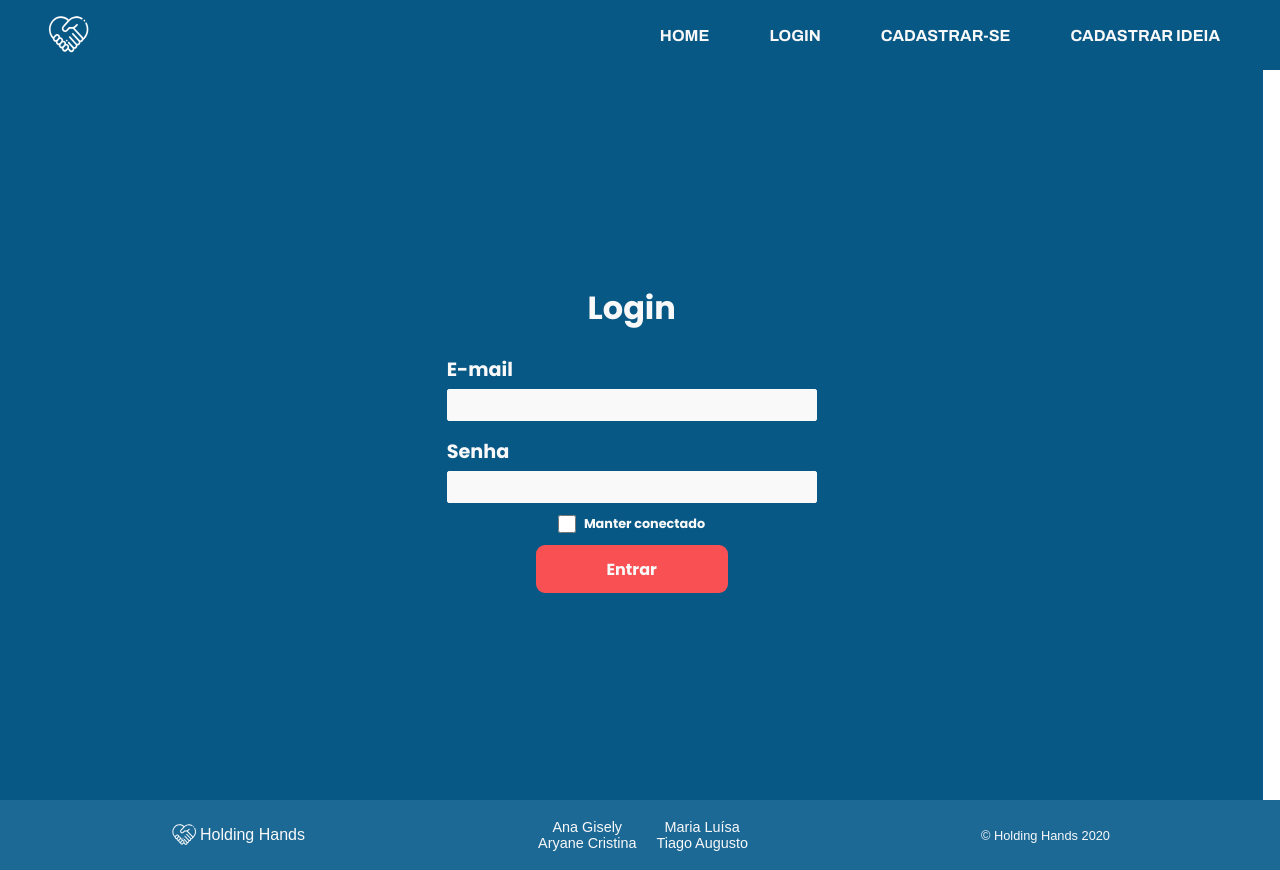
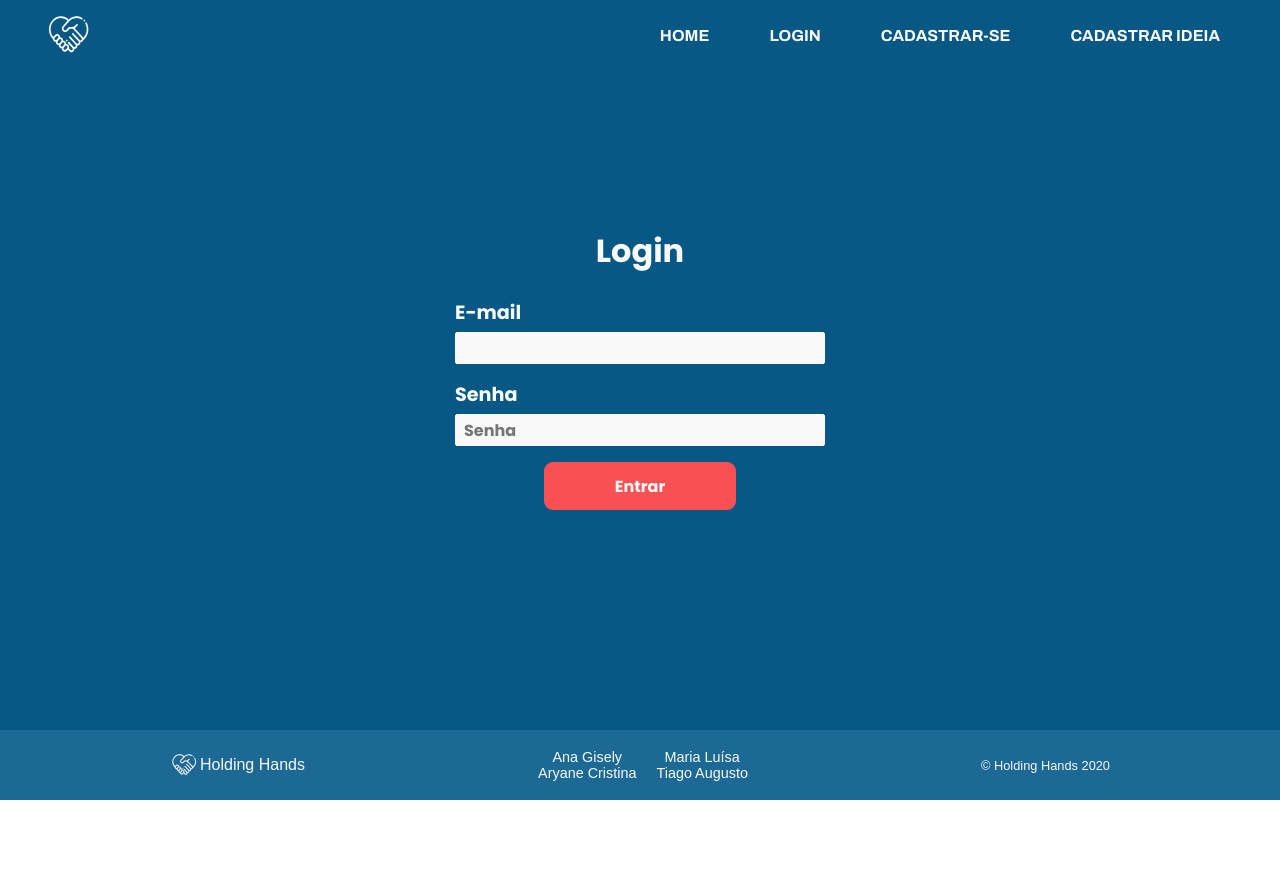
Before and after one commit to rede-cidada/holding-hands, a React (Create React App) app: page /login in a window 1280 px wide. After the commit the page ends 800 px from the top, so only its background shows below. Built offline with nearby package versions, Linux system fonts and the light colour scheme; a web font is replaced by a local one.

Commit message:
Modal do login pronto

```diff
--- a/package.json
+++ b/package.json
@@ -9,6 +9,7 @@
     "@testing-library/user-event": "^7.2.1",
     "react": "^16.13.1",
     "react-dom": "^16.13.1",
+    "react-hook-form": "^6.9.2",
     "react-router-dom": "^5.2.0",
     "react-scripts": "3.4.3"
   },
--- a/src/pages/Header/header.css
+++ b/src/pages/Header/header.css
@@ -16,7 +16,7 @@ a {
     background: var(--background-secondary);
 
     position: fixed;
-    z-index: 10;
+    z-index: 9;
 }
 
 .logo-header{
--- a/src/pages/Login/index.js
+++ b/src/pages/Login/index.js
@@ -1,42 +1,98 @@
 import React from "react"
 import "./login.css"
+import { useForm } from "react-hook-form";
+import { useState } from 'react';
+import { Link } from "react-router-dom";
+
+import Sucess from '../../assets/img/Login/sim.svg';
 
 const Login= () => {
+
+    const { register, errors } = useForm();
+
+    const [email, setEmail] = useState("");
+    const [senha, setSenha] = useState("");
+
+    const [sucesso, setSucesso] = useState(false);
+
+    let storage = [];
+
+    const emailChange = (e) => {
+
+        setEmail(e.target.value)
+    }
+
+    const senhaChange = (e) => {
+
+        setSenha(e.target.value)
+    }
+
+    const cadastrar2 = (event) => {
+        event.preventDefault();
+
+        storage.push({ email: email, senha: senha });
+        setSucesso(true)
+
+    }
+
     return(
-        <div class='container-cadastro'>
+        <div class='container-login'>
             <h2 class='title-cadastro'>Login</h2>
 
-            <div class='form-container'>
+            <form class='form-container'>
                 <div class='container-input'>
                     <label class='cadastro-label' for="email">
                         E-mail
                     </label>
-                    <input class='input-cadastro' type="email" id="email" name="email"/>
+                    <input class='input-cadastro' type="email" id="email" name="email" onChange={emailChange} ref={register({
+                    required: "Digite seu e-mail",
+                    pattern: {
+                        value: /^[A-Z0-9._%+-]+@[A-Z0-9.-]+\.[A-Z]{2,4}$/i,
+                        message: "Digite um endereço de e-mail válido",
+                    },
+                    })}/>
+
+                    {errors.email && <p className="error">{errors.email.message}</p>}
+
                 </div>
 
                 <div class='container-input'>
                     <label class='cadastro-label' for="senha">
                         Senha
                     </label>
-                    <input class='input-cadastro' type="password" id="senha" name="senha"/>
+                    <input class='input-cadastro' type="password" id="senha" name="senha"  onChange={senhaChange}
+                    placeholder="Senha"
+                    ref={register({
+                        minLength: 8,
+                        maxLength: 10,
+                        required: "Digite sua senha",
+                        pattern: {
+                            message: "Digite uma senha válida",
+                        },
+                    })}/>
+
+                    {errors.password && <p className="error">{errors.password.message}</p>}
                 </div>
 
-                <div>
-                    <div className="container-check">
-                        <input className="check-form" type="checkbox"/>
-                        <label className="label-check">
-                            Manter conectado
-                        </label>
+                <div class='form-btn-container'>
+                    <button class='btn-cadastro' type="submit">
+                        <div className="btn-content" onClick={cadastrar2} type="submit">
+                            Entrar
+                        </div>
+                    </button>
+                </div>
+            </form>
+
+            <div className={`box-sucesso ${sucesso ? 'true-sucesso' : ''}`}>
+                <div className="container-modal">
+                    <div className="modal-header">
+                        <img src={Sucess}/><h4 className="title-sucesso">Sucesso</h4>
                     </div>
+                    <div className="descricao-sucesso-all">
+                        <p className="descricao-sucesso">Chegou a hora de transformar o mundo!</p>
+                    </div>
+                        <Link to='/' className="return-btn">Home</Link>
                 </div>
-            </div>
-
-            <div class='form-btn-container'>
-                <button class='btn-cadastro' type="submit">
-                    <div className="btn-content">
-                        Entrar
-                    </div>
-                </button>
             </div>
         </div>
     )
--- a/src/pages/Login/login.css
+++ b/src/pages/Login/login.css
@@ -1,6 +1,7 @@
-.container-cadastro {
+.container-login {
     height: calc(100% - 70px);
     width: 100vw;
+    margin-top: 70px;
     display: flex;
     align-items: center;
     justify-content: center;
@@ -51,6 +52,82 @@
     font-size: 1.2rem;
     padding-bottom: 5px;
     font-family: 'Poppins', sans-serif;
+}
+
+.error{
+    color: #fff;
+}
+
+.box-sucesso {
+    width: 100%;
+    height: calc(100% + 70px);
+    display: none;
+    background: rgba(0, 0, 0, 0.842);
+    z-index: 10;
+}
+
+.container-modal{
+    width: 90%;
+    max-width: 500px;
+    display: flex;
+    justify-content: center;
+    align-items: center;
+    flex-direction: column;
+
+    border-radius: 3px;
+    background-color: var(--background-secondary);
+}
+
+.modal-header{
+    padding: 15px 0;
+    display: flex;
+    align-items: center;
+    flex-direction: row;
+}
+
+.modal-header img{
+    width: 40px;
+}
+
+.title-sucesso {
+    padding-left: 10px;
+    color: var(--color-primary);
+    font-size: 1.5rem;
+}
+
+.descricao-sucesso-all{
+    width: 90%;
+}
+
+.descricao-sucesso {
+    color: var(--color-primary);
+    font-size: 0.9rem;
+    text-align: center;
+}
+
+.true-sucesso {
+    display: flex;
+    justify-content: center;
+    align-items: center;
+    flex-direction: column;
+    position: absolute;
+}
+
+.login-close {
+    display: none;
+}
+.return-btn{
+    margin: 15px 0;
+    width: 8rem;
+    height: 2rem;
+    display: flex;
+    align-items: center;
+    justify-content: center;
+
+    background: var(--background-btn-light);
+    color: var(--color-primary);
+    font-size: 0.9rem;
+    border-radius: 3px;
 }
 
 .form-btn-container{
@@ -119,7 +196,8 @@
 }
 
 @media (min-width: 750px) {
-    .container-cadastro {
-        width: 98.7vw;
+    .container-login {
+        width: 100vw;
+        margin-top: 0;
     }
 }
```
Also changed, not shown: src/assets/img/Login/sim.svg (added), 1 other file (tests, documents, lock files or other folders).
